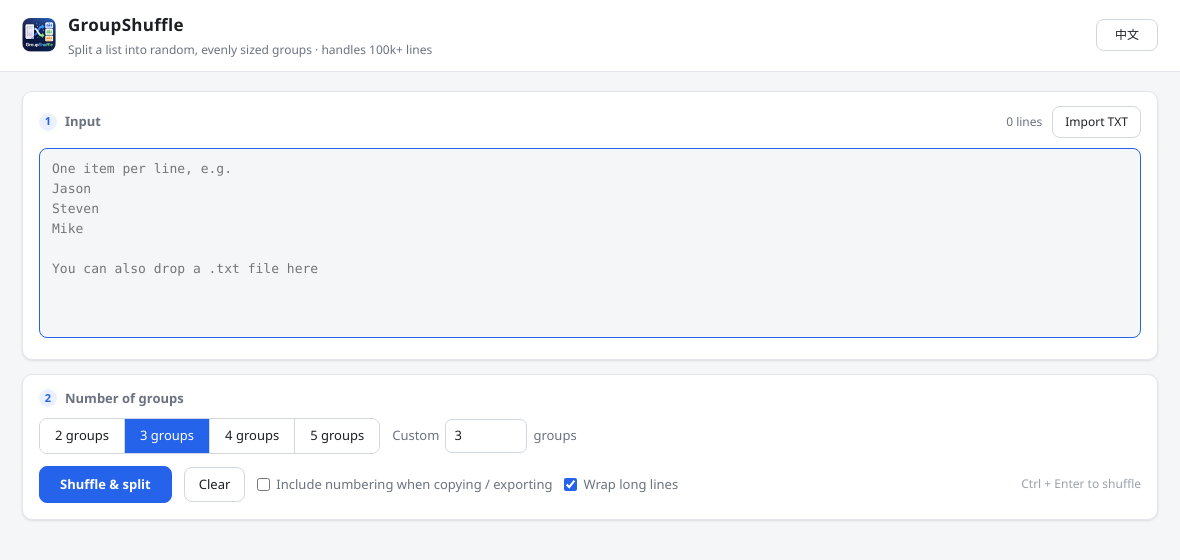
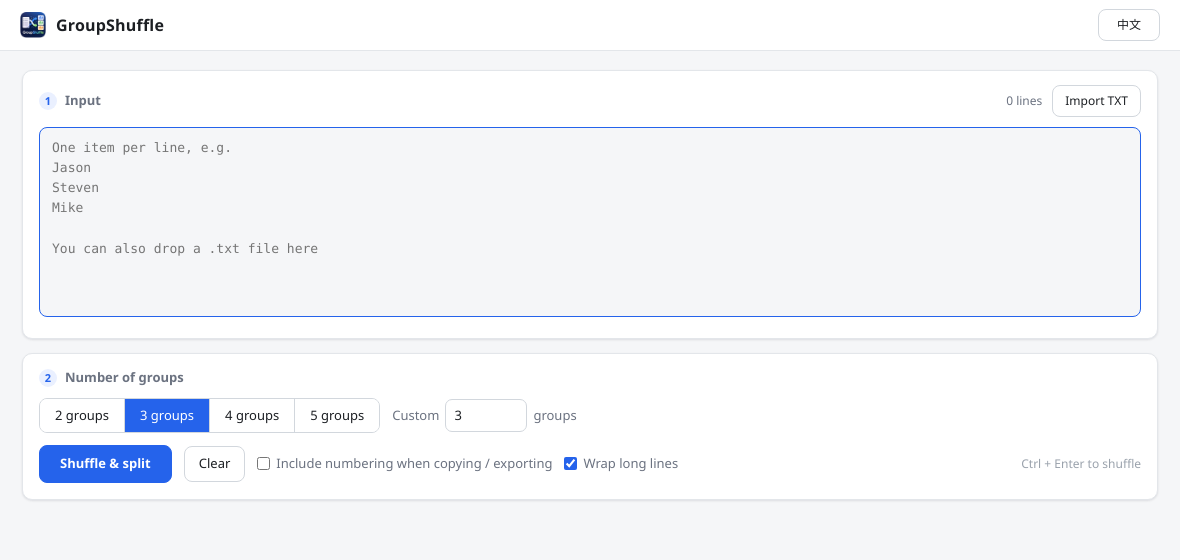
Before and after one commit to Steven8427/GroupShuffle, an Electron app: page renderer/index.html in a window 1180 px wide. Drawn offline with Linux system fonts and the light colour scheme; no server answers.

Commit message:
style: slim down the topbar
去掉图标下方那行副标题，h1 从包裹它的 div 里提出来直接放进 flex 容器。
顶栏收紧到单行应用栏：内边距 12→9px，图标 34→26px，标题 17→16px，
高度从 64px 降到 47px。留白交给下面的面板，整体更透气。

app.subtitle 的文案键一并删掉。

Co-Authored-By: Claude Opus 5 <noreply@anthropic.com>

```diff
--- a/renderer/i18n.js
+++ b/renderer/i18n.js
@@ -27,7 +27,6 @@
       name: '中文', // 菜单里一律用母语名，不随界面语言变
       locale: 'zh-CN',
       strings: {
-        'app.subtitle': '把名单随机、平均分成若干组 · 支持 10 万+ 行',
         'lang.toggle': 'English',
 
         'section.input': '输入内容',
@@ -97,7 +96,6 @@
       name: 'English',
       locale: 'en-US',
       strings: {
-        'app.subtitle': 'Split a list into random, evenly sized groups · handles 100k+ lines',
         'lang.toggle': '中文',
 
         'section.input': 'Input',
--- a/renderer/index.html
+++ b/renderer/index.html
@@ -11,10 +11,7 @@
 <body>
   <header class="topbar">
     <img class="logo" src="../assets/icon.png" alt="">
-    <div>
-      <h1>GroupShuffle</h1>
-      <p class="sub" data-i18n="app.subtitle"></p>
-    </div>
+    <h1>GroupShuffle</h1>
     <button class="btn ghost lang" id="btnLang" type="button" data-i18n="lang.toggle"></button>
   </header>
 
--- a/renderer/styles.css
+++ b/renderer/styles.css
@@ -61,19 +61,20 @@ body {
 }
 
 /* ---------- 顶栏 ---------- */
+/* 单行应用栏：图标 + 标题 + 右侧语言切换，不再放副标题 */
 .topbar {
   flex: 0 0 auto;
   display: flex;
   align-items: center;
-  gap: 12px;
-  padding: 12px 22px;
+  gap: 10px;
+  padding: 9px 20px;
   background: var(--panel);
   border-bottom: 1px solid var(--border);
 }
 
 .topbar .logo {
-  width: 34px;
-  height: 34px;
+  width: 26px;
+  height: 26px;
   flex: 0 0 auto;
 }
 
@@ -84,15 +85,9 @@ body {
 
 .topbar h1 {
   margin: 0;
-  font-size: 17px;
+  font-size: 16px;
   font-weight: 600;
-  letter-spacing: .3px;
-}
-
-.sub {
-  margin: 3px 0 0;
-  font-size: 12px;
-  color: var(--text-dim);
+  letter-spacing: .2px;
 }
 
 .progress {
```
